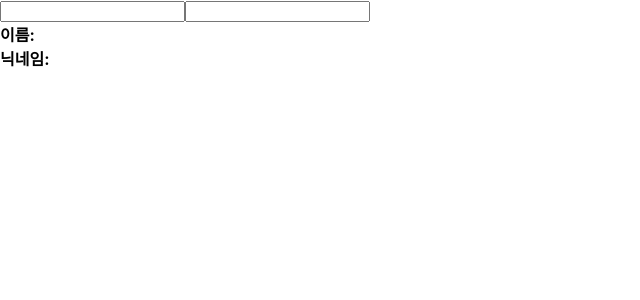
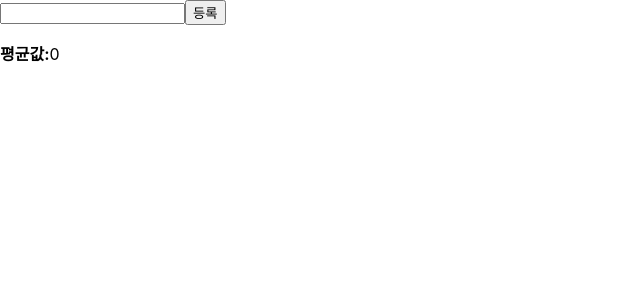
Before and after one commit to jjunnnys/hooks-tutorial, a React (Create React App) app: page / in a window 1280 px wide. Shown: the top 300 px of the page, without its empty margins (0-640 px from the left). Built offline with nearby package versions, Linux system fonts and the light colour scheme.

Commit message:
Add 'useMemo 사용 전 비교'

```diff
--- a/src/App.js
+++ b/src/App.js
@@ -1,8 +1,8 @@
 import React from 'react';
-import Info from './Info';
+import Average from './Average';
 
 function App() {
-  return <Info />;
+  return <Average />;
 }
 
 export default App;
--- /dev/null
+++ b/src/Average.js
@@ -0,0 +1,42 @@
+import React, { useState, useMemo } from 'react';
+
+const getAverage = (numbers) => {
+  console.log('평균 값 계산 중...');
+  if (numbers.length === 0) return 0;
+  const sum = numbers.reduce((a, b) => a + b);
+  return sum / numbers.length;
+};
+
+const Average = () => {
+  const [list, setList] = useState([]);
+  const [number, setNumber] = useState('');
+
+  const onChange = (e) => {
+    setNumber(e.target.value);
+  };
+
+  const onInsert = () => {
+    const nextList = list.concat(parseInt(number));
+    setList(nextList);
+    setNumber('');
+  };
+
+  return (
+    <div>
+      <input type="text" value={number} onChange={onChange} />
+      <button onClick={onInsert}>등록</button>
+      <ul>
+        {list.map((value, index) => {
+          // return이 없으면 ESLint에러
+          return <li key={index}>{value}</li>;
+        })}
+      </ul>
+      <div>
+        <b>평균값:</b>
+        {getAverage(list)}
+      </div>
+    </div>
+  );
+};
+
+export default Average;
```
